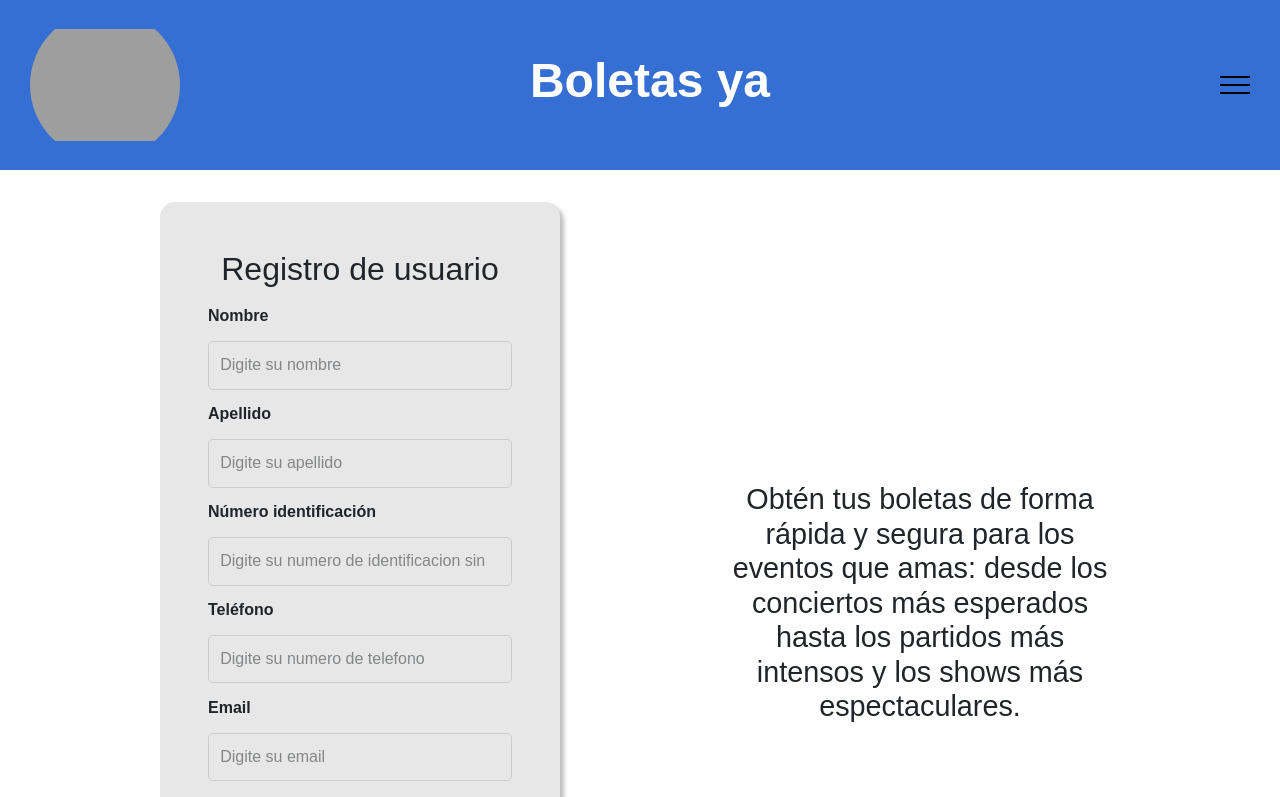
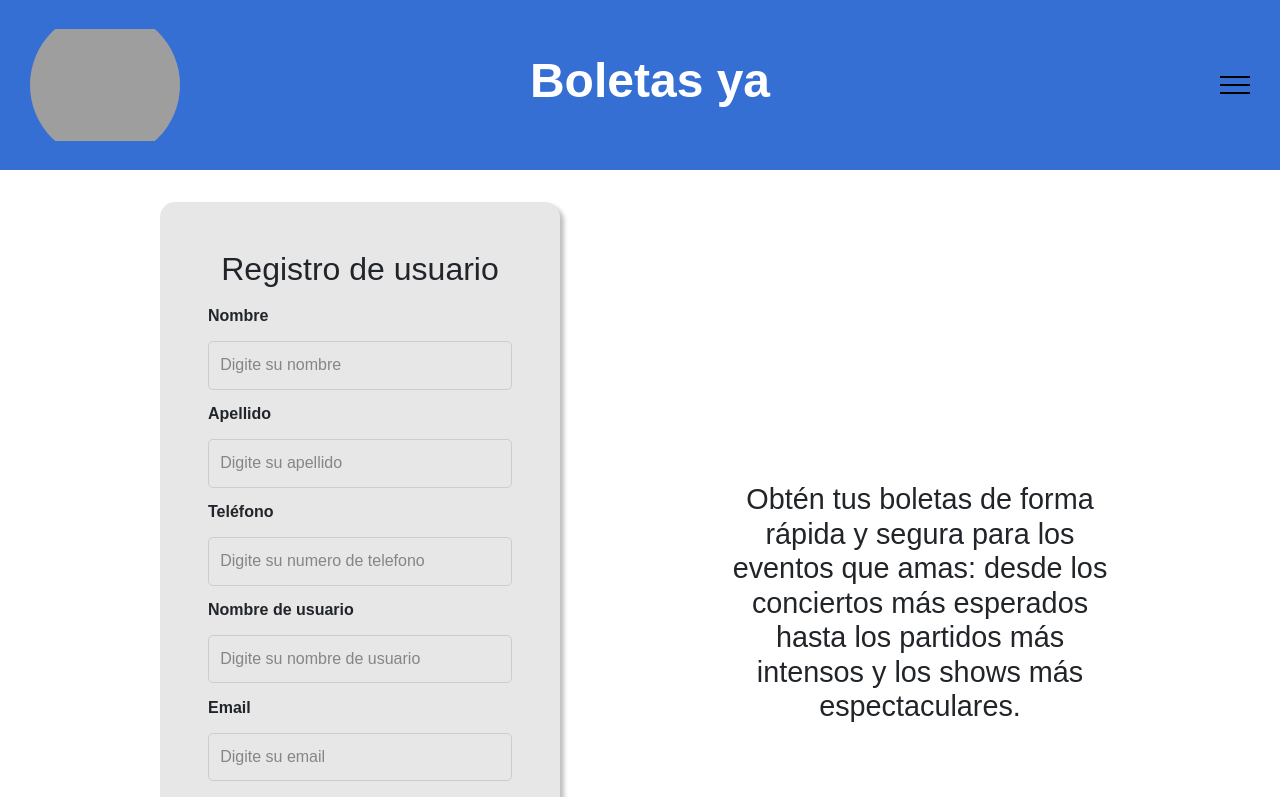
Before and after one commit to G4ru75/ProyectoBoletas, a React (Create React App) app: page /signup in a window 1280 px wide. Shown: the top 797 px of the page. Built offline with nearby package versions, Linux system fonts and the light colour scheme; grey boxes are pictures that could not be loaded.

Commit message:
agrego cambios al formulario de registro para que concuerde con la API

```diff
--- a/src/Components/SignUp.js
+++ b/src/Components/SignUp.js
@@ -29,17 +29,6 @@ function Signup() {
             required
             />
 
-            <label>Número identificación</label>
-            <input type="number"
-            placeholder='Digite su numero de identificacion sin puntos'
-            min={1}
-            maxLength={10}
-            minLength={7}
-            required
-            pattern="[0-9]+"
-
-            />
-
             <label>Teléfono</label>
             <input type="number"
             placeholder='Digite su numero de telefono'
@@ -47,6 +36,16 @@ function Signup() {
             maxLength={10}
             minLength={10}
             pattern='[0-9]+'
+            required
+            />
+
+            <label>Nombre de usuario</label>
+            <input type="text"
+            placeholder='Digite su nombre de usuario'
+            maxLength={20}
+            minLength={3}
+            pattern="[A-Za-z]+"
+            title="El nombre solo puede contener letras"
             required
             />
 
--- a/src/Styles/SignUp.module.css
+++ b/src/Styles/SignUp.module.css
@@ -37,6 +37,13 @@
     padding: 0.7rem;
     border-radius: 5px;
     border: 1px solid #ccc;
+
+}
+
+.form input:focus {
+    outline: none;
+    border: 1px solid rgb(12, 181, 12);
+    background-color: #ffffff;
 }
 
 .form button {
```
